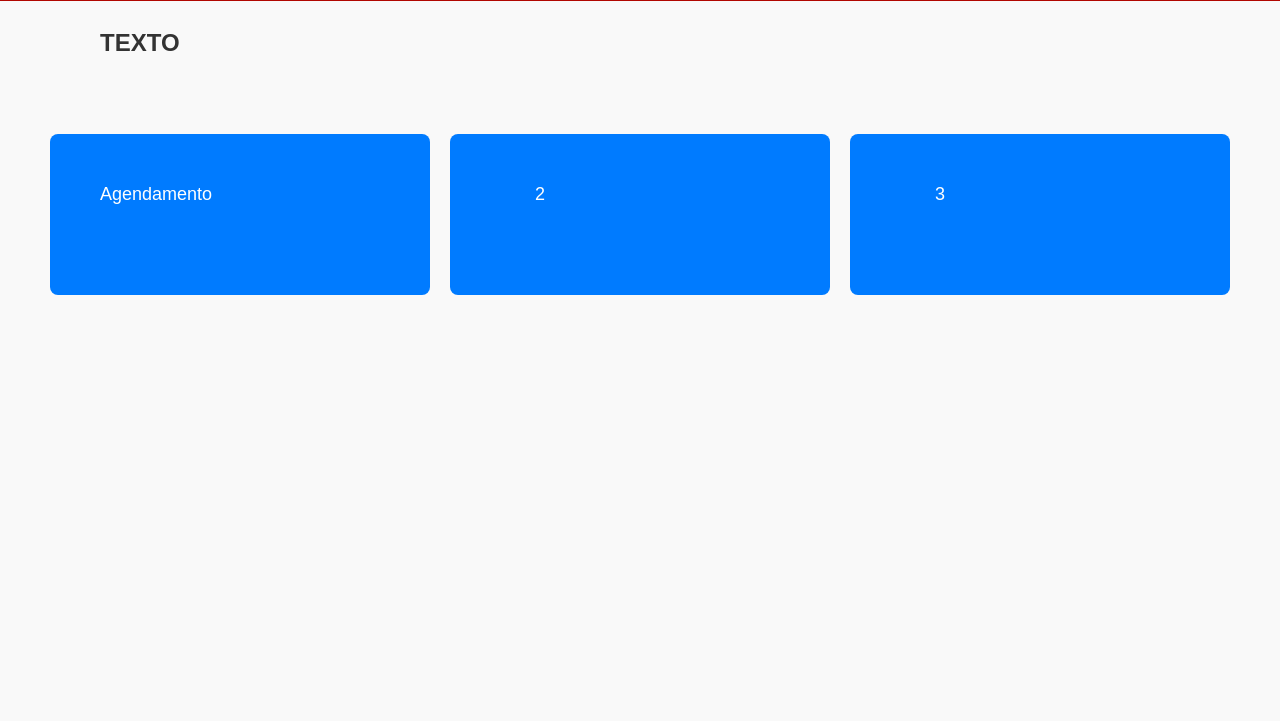
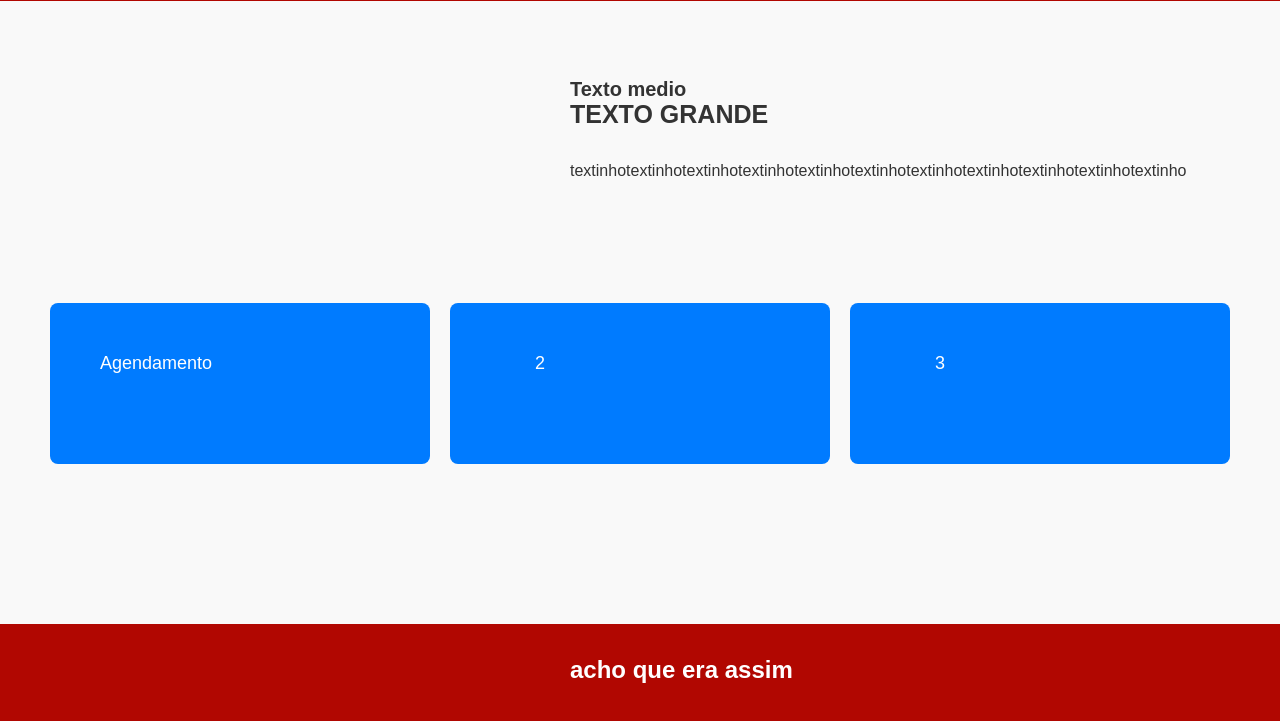
Before and after one commit to estagio-procon/teste, a plain HTML site: page index.html in a window 1280 px wide. Shown: the part 109-830 px from the top of the page. Before the commit the page ends 800 px from the top, so only its background shows below. Drawn offline with Linux system fonts and the light colour scheme.

```diff
--- a/index.html
+++ b/index.html
@@ -15,15 +15,23 @@
         </div>
     </header>
     <section>
-        <div class="container">
-            <h1>TEXTO</h1>
-        </div>
+        <section class="container">
+            <h1>Texto medio</h1>
+            <h2>TEXTO GRANDE</h2>
+            <P>textinhotextinhotextinhotextinhotextinhotextinhotextinhotextinhotextinhotextinhotextinho</P>
+        </section>
+
 
     </section>
     <div class="button-container">
         <button onclick="document.location.href='/public/src/pages/agendamento.html'" class="styled-button">Agendamento</button>        <button class="styled-button">2</button>
         <button class="styled-button">3</button>
     </div>
+    <header class="folderconfig">
+        <div class="textofolder">
+            <h1>acho que era assim</h1>
+        </div>
+    </header>
 
 </body>
 
--- a/public/src/assets/styles/agendamento.css
+++ b/public/src/assets/styles/agendamento.css
@@ -43,7 +43,7 @@ body {
 .container {
     max-width: 1024px;
     margin: 0 auto;
-    padding: 24px
+    padding: 30px
 }
 header {
     background-color: #b10701;
@@ -108,7 +108,7 @@ header img {
 /* Grid */
 .grid {
     display: grid;
-    gap: 16px
+    gap: 20px
 }
 
 .grid-2 {
@@ -148,9 +148,10 @@ input[type="text"],
 input[type="email"],
 input[type="tel"],
 input[type="date"],
+input[type="email-repeat"],
 select {
     width: 100%;
-    padding: 12px 14px;
+    padding: 14px 16px;
     border: 1px solid var(--line);
     border-radius: 12px;
     font: inherit;
--- a/public/src/assets/styles/style.css
+++ b/public/src/assets/styles/style.css
@@ -7,9 +7,29 @@ body {
     background-color: #f9f9f9;
     overflow-x: hidden;
 }
+.container, .grande{
+margin: 0 auto;
+
+}
 .container{
-    padding-left: 100px;
+    padding-left: 500px;
+    margin: 70px;
+
 }
+.container h1{
+    font-size: 20px;
+    margin-bottom: 0px;
+}
+.container h2{
+    font-size: 25px;
+    margin-top: -15px;
+}
+.container p{
+    font-size: 1rem;
+   line-height: 1.6;
+   margin-bottom: 1rem;
+}
+
 header {
     background-color: #b10701;
     color: #fff;
@@ -60,3 +80,18 @@ button img {
     width: 20px; /* Definir largura da imagem */
     height: 20px; /* Definir altura da imagem */
 }
+.folderconfig{
+    background-color: #b10701;
+    color: #fff;
+    height: 110px;
+    width: 100%;
+    margin-top: 1 70px;
+}
+
+.textofolder{
+    font-size: 12px;
+    margin: 0 auto;
+    padding-left: 500px;
+    padding-top: 8px;
+    margin: 70px;
+}
```
Also changed, not shown: public/src/pages/agendamento.html (+4 -5 lines).
